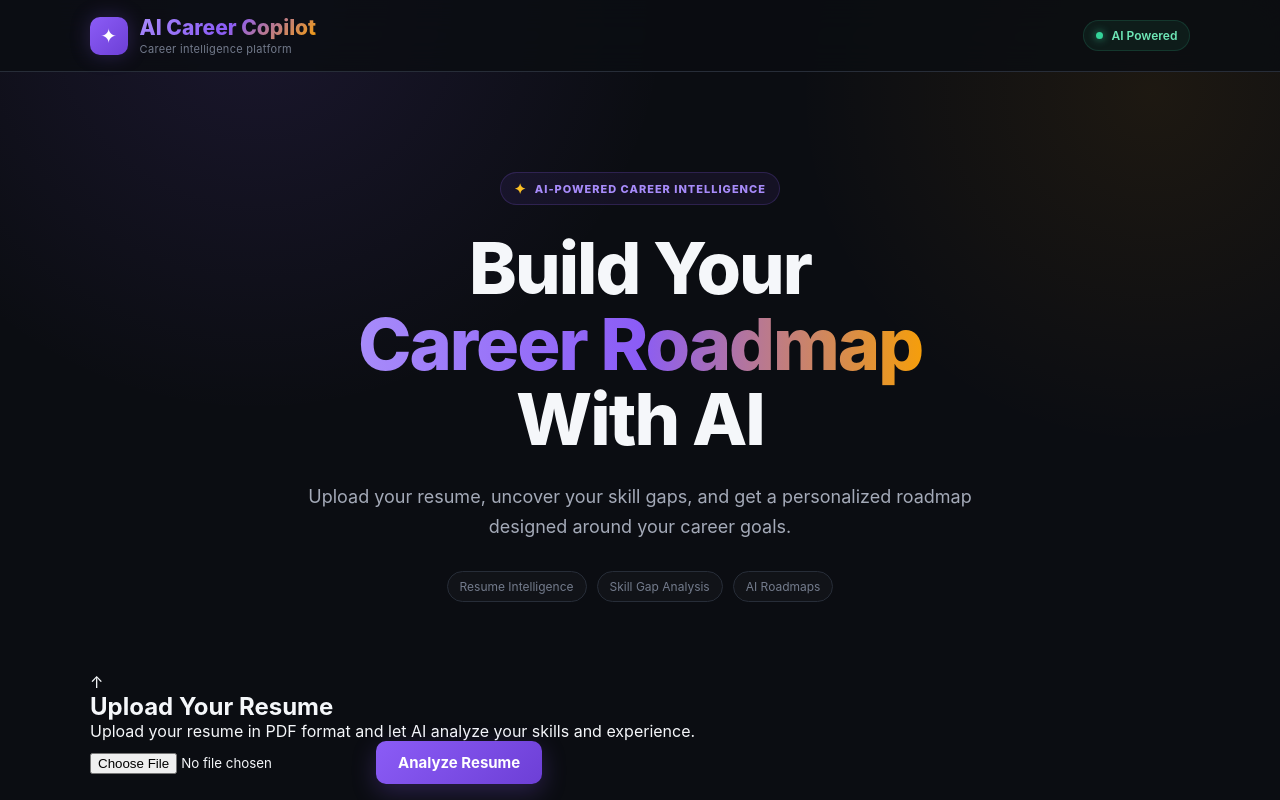
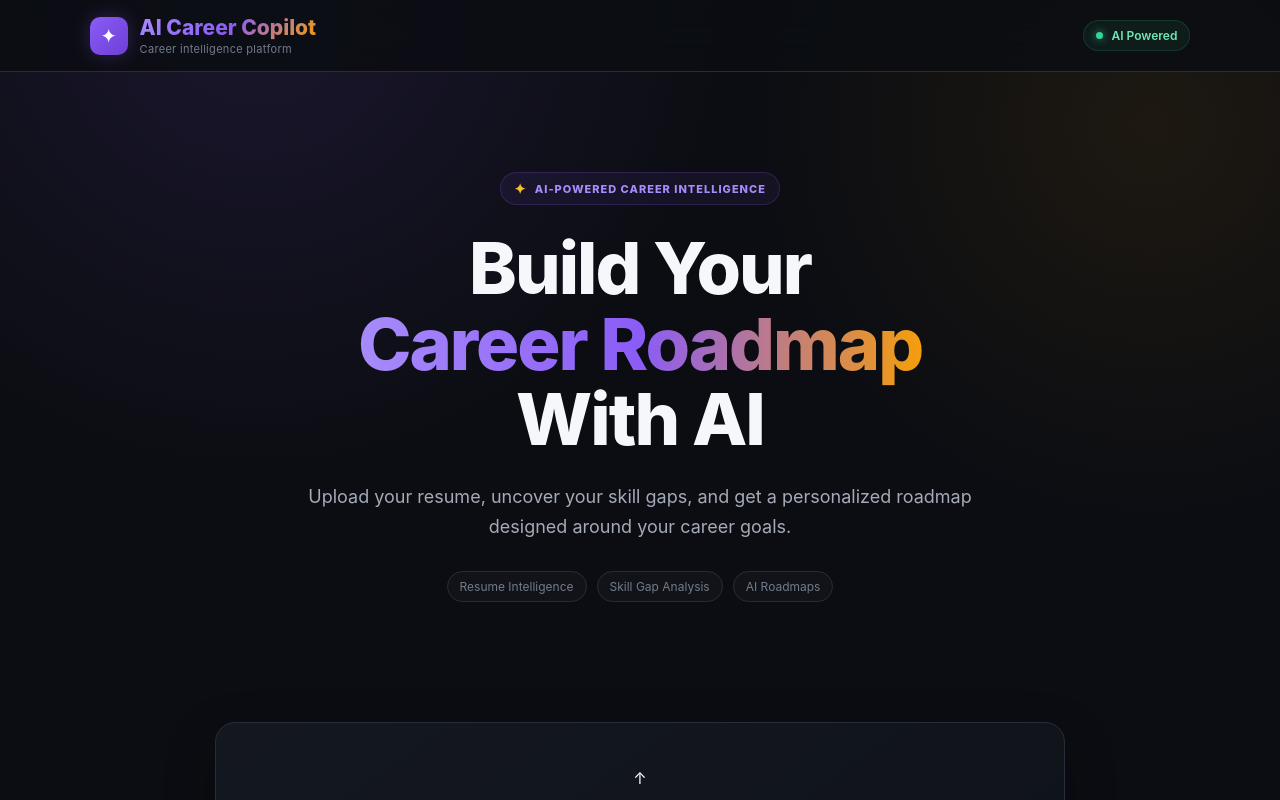
Before and after one commit to RohanGarg11/AI-Career-Copilot, a React app in the folder frontend/: page / in a window 1280 px wide. Shown: the top 800 px of the page. Built offline with nearby package versions, Linux system fonts and the light colour scheme; the HTML template or start-up script is replaced by a standard one.

Commit message:
Fix resume upload layout

```diff
--- a/frontend/src/index.css
+++ b/frontend/src/index.css
@@ -1615,38 +1615,118 @@ button {
 
 
 
-/* Fix resume upload section */
-.card:has(input[type="file"]) {
+/* =========================
+   RESUME UPLOAD CARD
+========================= */
+
+.upload-card {
   width: 100%;
-  max-width: 900px;
-  margin: 50px auto;
-  padding: 40px;
+  max-width: 850px;
+  margin: 50px auto 40px;
+  padding: 45px 50px;
+
   box-sizing: border-box;
 
   display: flex;
   flex-direction: column;
   align-items: center;
+  justify-content: center;
+
   text-align: center;
-}
-
-.card:has(input[type="file"]) h2 {
+
+  background:
+    linear-gradient(
+      145deg,
+      rgba(20, 24, 33, 0.98),
+      rgba(15, 18, 25, 0.98)
+    );
+
+  border: 1px solid var(--border);
+  border-radius: 20px;
+
+  box-shadow:
+    0 20px 50px rgba(0, 0, 0, 0.25);
+}
+
+/* =========================
+   RESUME UPLOAD CARD
+========================= */
+
+.upload-card {
   width: 100%;
+  max-width: 850px;
+  margin: 50px auto 40px;
+  padding: 45px 50px;
+
+  box-sizing: border-box;
+
+  display: flex;
+  flex-direction: column;
+  align-items: center;
+  justify-content: center;
+
   text-align: center;
-}
-
-.card:has(input[type="file"]) p {
-  width: 100%;
+
+  background:
+    linear-gradient(
+      145deg,
+      rgba(20, 24, 33, 0.98),
+      rgba(15, 18, 25, 0.98)
+    );
+
+  border: 1px solid var(--border);
+  border-radius: 20px;
+
+  box-shadow:
+    0 20px 50px rgba(0, 0, 0, 0.25);
+}
+
+.upload-card h2 {
+  margin: 10px 0 8px;
   text-align: center;
 }
 
-.card:has(input[type="file"]) .upload-box {
-  width: 100%;
-  max-width: 650px;
-  margin: 25px auto;
-  box-sizing: border-box;
-}
-
-.card:has(input[type="file"]) .primary-button {
+.upload-card > p {
+  max-width: 600px;
+  margin: 0 auto 25px;
+  color: var(--text-secondary);
+  line-height: 1.7;
+  text-align: center;
+}
+
+.upload-card input[type="file"] {
+  display: block;
+  width: auto;
+  max-width: 100%;
+  margin: 15px auto;
+  color: var(--text-secondary);
+}
+
+.upload-card .selected-file {
+  margin: 8px auto;
+  color: #a78bfa;
+  font-size: 14px;
+}
+
+.upload-card .error-message {
+  margin: 10px auto;
+  color: #fb7185;
+  text-align: center;
+}
+
+.upload-card .primary-button {
   display: block;
   margin: 20px auto 0;
 }
+
+@media (max-width: 700px) {
+  .upload-card {
+    width: 92%;
+    padding: 35px 20px;
+    margin-top: 30px;
+  }
+
+  .upload-card input[type="file"] {
+    width: 100%;
+  }
+}
```
